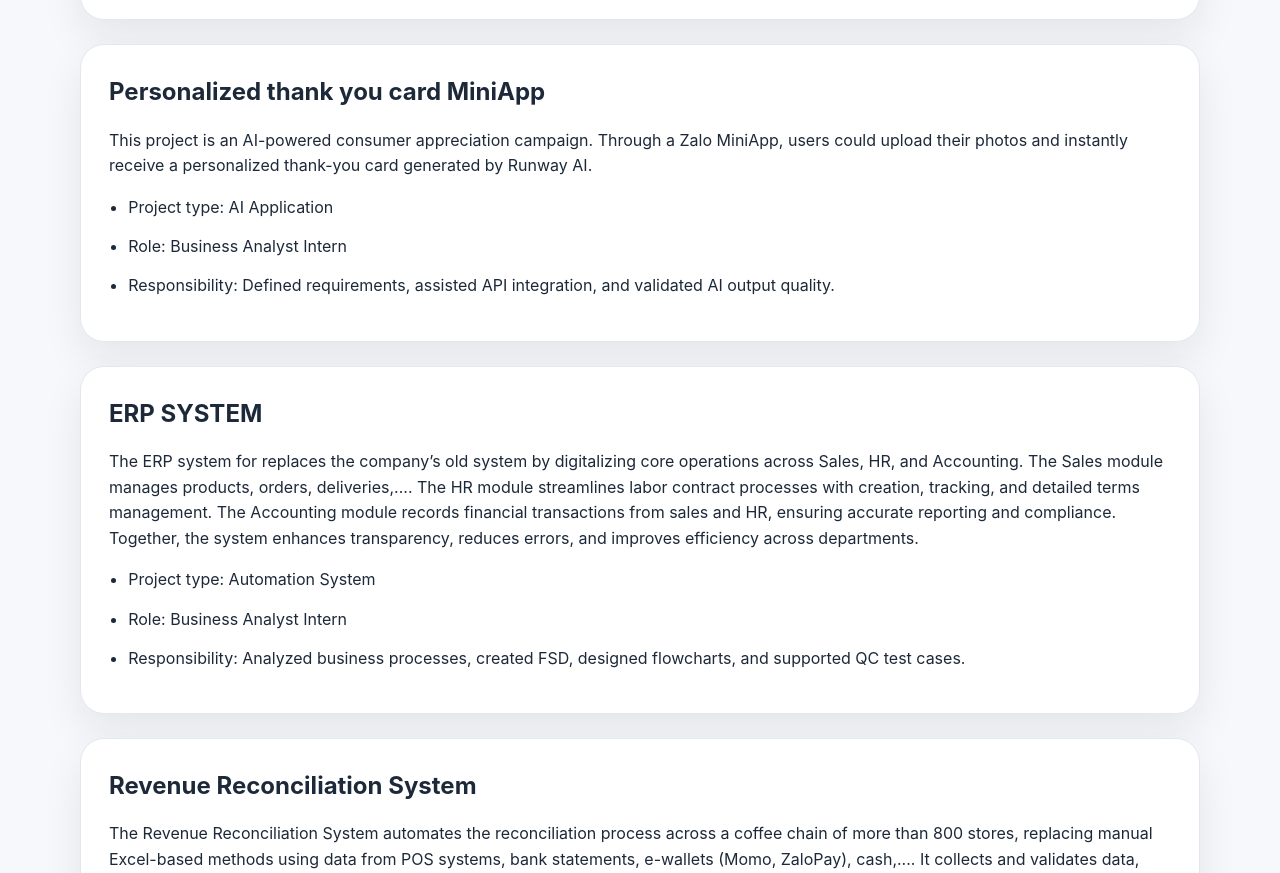
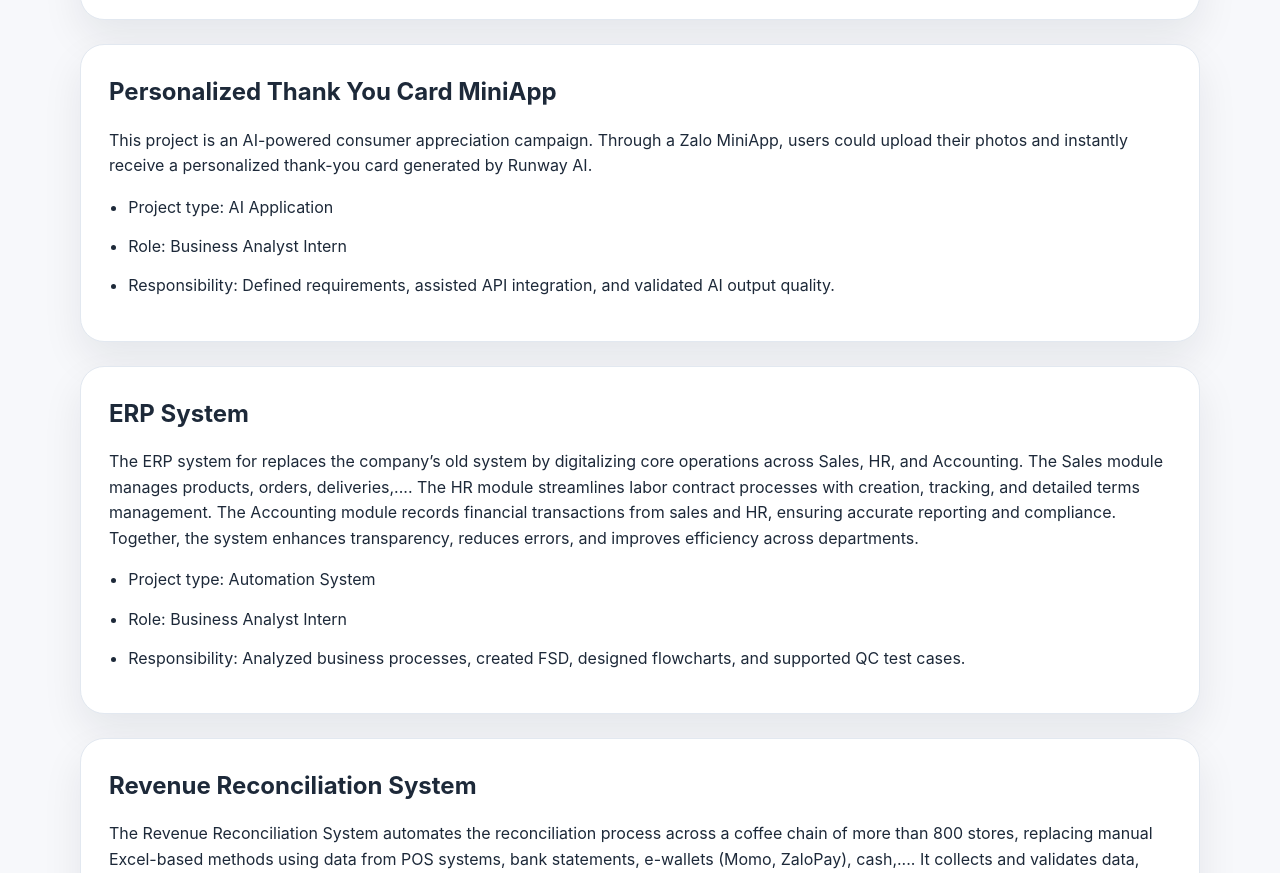
Before and after one commit to NguyenThu20/Portfolio, a plain HTML site: page projects.html in a window 1280 px wide. Shown: the part 1105-1978 px from the top of the page. Drawn offline with Linux system fonts and the light colour scheme.

Commit message:
Fix 4.26

```diff
--- a/projects.html
+++ b/projects.html
@@ -47,7 +47,7 @@
     </section>
 
     <section class="card">
-      <h2>Personalized thank you card MiniApp</h2>
+      <h2>Personalized Thank You Card MiniApp</h2>
       <p>This project is an AI-powered consumer appreciation campaign. Through a Zalo MiniApp, users could upload their photos and instantly receive a personalized thank-you card generated by Runway AI.</p>
       <ul>
         <li>Project type: AI Application</li>
@@ -57,7 +57,7 @@
     </section>
 
     <section class="card">
-      <h2>ERP SYSTEM</h2>
+      <h2>ERP System</h2>
       <p>The ERP system for replaces the company’s old system by digitalizing core operations across Sales, HR, and Accounting. The Sales module manages products, orders, deliveries,.... The HR module streamlines labor contract processes with creation, tracking, and detailed terms management. The Accounting module records financial transactions from sales and HR, ensuring accurate reporting and compliance. Together, the system enhances transparency, reduces errors, and improves efficiency across departments.</p>
       <ul>
         <li>Project type: Automation System</li>
```
